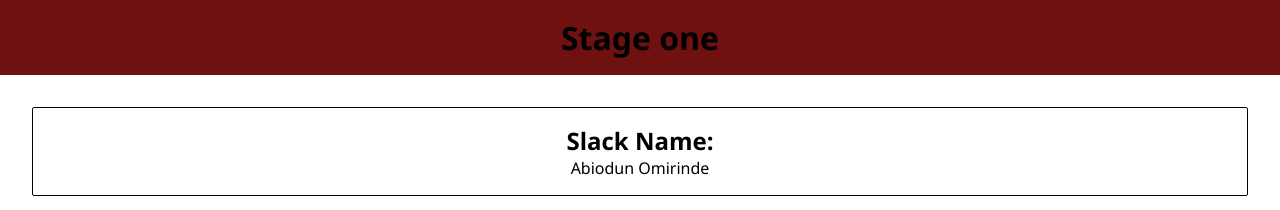
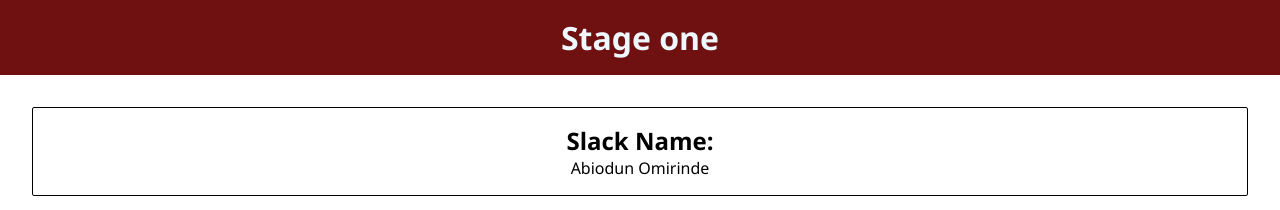
Before and after one commit to abiodun239/mytaskone, a plain HTML site: page index.html in a window 1280 px wide. Shown: the top 210 px of the page. Drawn offline with Linux system fonts and the light colour scheme.

Commit message:
Update style.css

```diff
--- a/style.css
+++ b/style.css
@@ -12,7 +12,8 @@ header{
     text-align: center;
     padding: 1rem;
 }
-
+h1{color:aliceblue
+  }
 /* main content style section */
 main{
     text-align: center;
```
